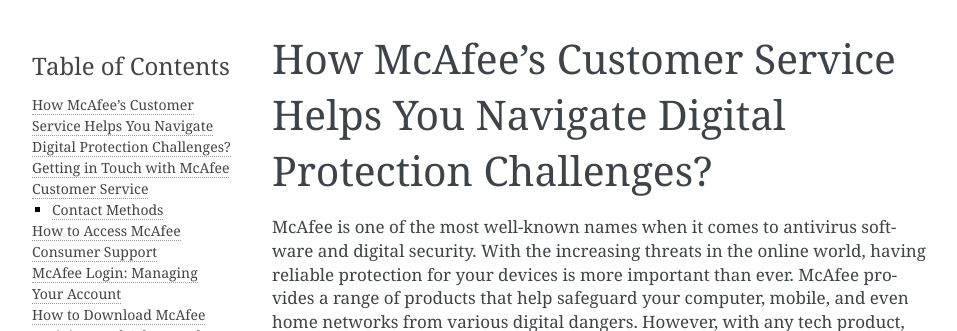
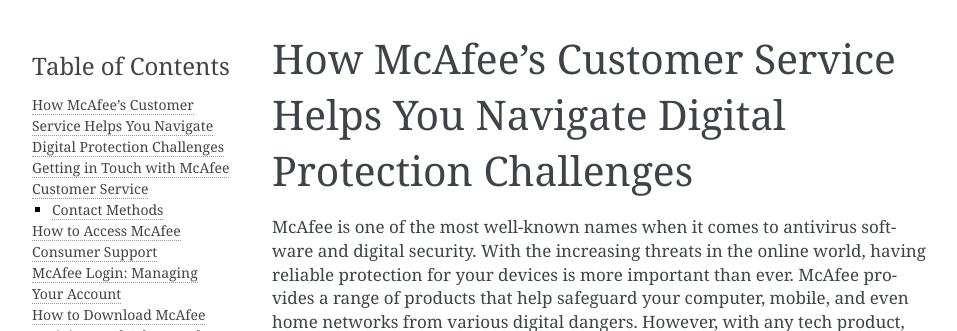
Before and after one commit to amaya1329/Mcafee, a Sphinx documentation site: the page built from docs/index.rst, in a window 1280 px wide and 900 px high. Shown: the top 331 px of the window, without its empty margins (148-1105 px from the left). Built offline with Sphinx 7.4.7, drawn with Linux system fonts in a browser that asks for light colours.

```diff
--- a/docs/index.rst
+++ b/docs/index.rst
@@ -1,4 +1,4 @@
-How McAfee’s Customer Service Helps You Navigate Digital Protection Challenges?
+How McAfee’s Customer Service Helps You Navigate Digital Protection Challenges
 =================================================================
 
 
```
